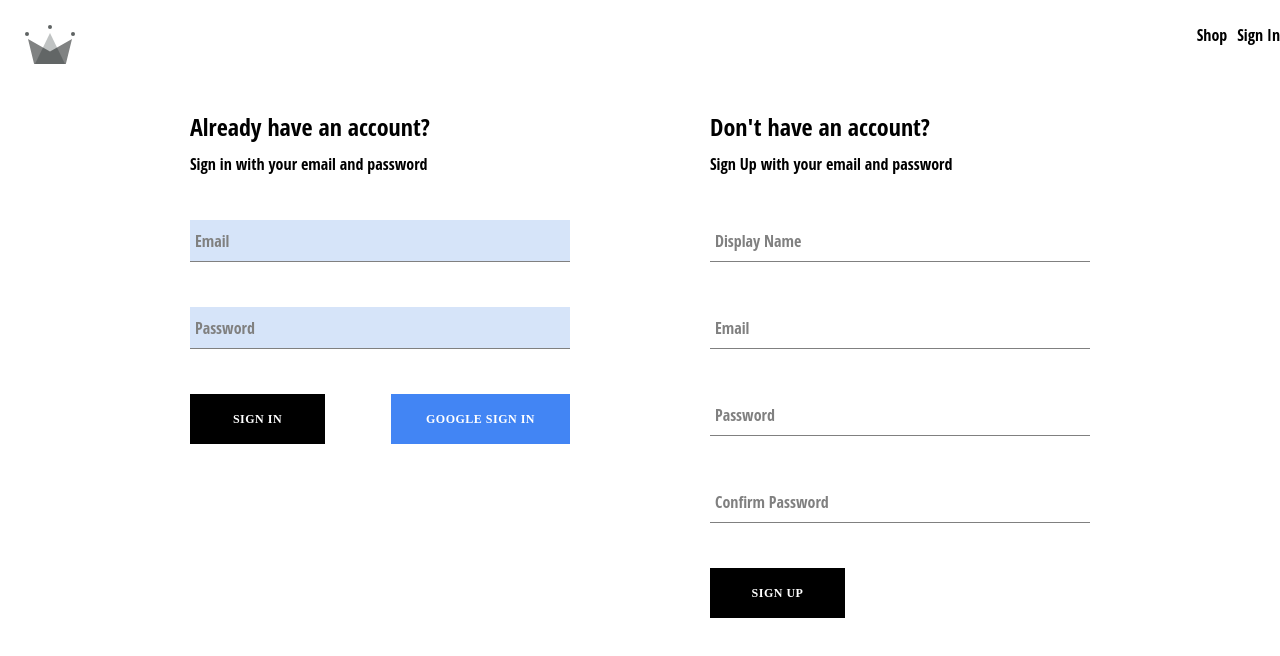
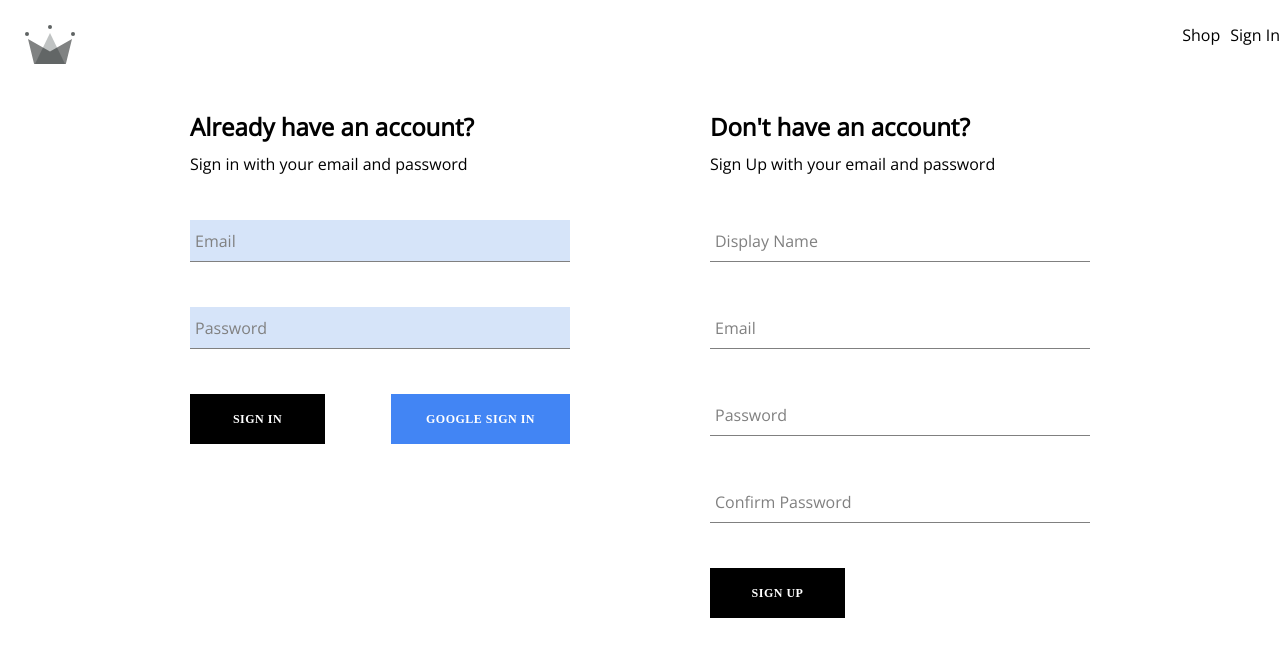
Before and after one commit to mcspira/Capstone_Project, a React (Create React App) app in the folder crwn-clothing/: page /auth in a window 1280 px wide. Shown: the top 656 px of the page. Built offline with nearby package versions, Linux system fonts and the light colour scheme.

Commit message:
Creating a sign out method, in the navigation and make functionality from this sign out

```diff
--- a/crwn-clothing/public/index.html
+++ b/crwn-clothing/public/index.html
@@ -24,6 +24,9 @@
       work correctly both with client-side routing and a non-root public URL.
       Learn how to configure a non-root public URL by running `npm run build`.
     -->
+    <link rel="preconnect" href="https://fonts.googleapis.com">
+    <link rel="preconnect" href="https://fonts.gstatic.com" crossorigin>
+    <link href="https://fonts.googleapis.com/css2?family=Open+Sans:wght@300&display=swap" rel="stylesheet">
     <title>React App</title>
   </head>
   <body>
--- a/crwn-clothing/src/components/sign-up-form/sign-up-form.component.jsx
+++ b/crwn-clothing/src/components/sign-up-form/sign-up-form.component.jsx
@@ -1,4 +1,4 @@
-import { useState } from "react";
+import { useState, useContext } from "react";
 
 import { FormInput } from "../form-input/form-input.component";
 
@@ -9,6 +9,7 @@ import {
   createUserDocumentFromAuth,
 } from "../../utils/firebase/firebase.utils";
 import { Button } from "../button/button.component";
+import { UserContext } from "../../contexts/user.context";
 
 const defaultFormFields = {
   displayName: "",
@@ -20,7 +21,7 @@ export const SignUpForm = () => {
   const [formFields, setFormFields] = useState(defaultFormFields);
   const { displayName, email, password, confirmPassword } = formFields;
 
-  console.log(formFields);
+  const { setCurrentUser } = useContext(UserContext)
 
   const resetFormFields = () => {
     setFormFields(defaultFormFields);
@@ -38,6 +39,8 @@ export const SignUpForm = () => {
         email,
         password
       );
+
+      setCurrentUser(user);
 
       await createUserDocumentFromAuth(user, { displayName });
 
--- a/crwn-clothing/src/index.scss
+++ b/crwn-clothing/src/index.scss
@@ -1,6 +1,6 @@
 body {
   margin: 0;
-  font-family: 'Open Sans Condensed', sans-serif;
+  font-family: 'Open Sans';
   -webkit-font-smoothing: antialiased;
   -moz-osx-font-smoothing: grayscale;
 }
--- a/crwn-clothing/src/routes/navigation/navigation.component.jsx
+++ b/crwn-clothing/src/routes/navigation/navigation.component.jsx
@@ -1,15 +1,19 @@
-import { useContext } from "react";
-
 import { Outlet, Link } from "react-router-dom";
 import "./navigation.styles.scss";
 
 import { ReactComponent as CrwnLogo } from "../../assets/crown.svg";
-
+import { useContext } from "react";
 import { UserContext } from "../../contexts/user.context";
 
+import { signOutUser } from "../../utils/firebase/firebase.utils";
+
 export const Navigation = () => {
-  const { currentUser } = useContext(UserContext)
-  console.log(currentUser)
+  const { currentUser, setCurrentUser } = useContext(UserContext);
+
+  const signOutHandler = async () => {
+    await signOutUser()
+    setCurrentUser(null)
+  }
 
   return (
     <>
@@ -22,9 +26,13 @@ export const Navigation = () => {
           <Link className="nav-link" to="/shop">
             Shop
           </Link>
-          <Link className="signIn-link" to="/auth">
-            Sign In
-          </Link>
+          {currentUser ? (
+            <span className="nav-link" onClick={signOutHandler}>SIGN OUT</span>
+          ) : (
+            <Link className="signIn-link" to="/auth">
+              Sign In
+            </Link>
+          )}
         </div>
       </div>
       <Outlet />
--- a/crwn-clothing/src/utils/firebase/firebase.utils.js
+++ b/crwn-clothing/src/utils/firebase/firebase.utils.js
@@ -6,6 +6,7 @@ import {
   GoogleAuthProvider,
   createUserWithEmailAndPassword,
   signInWithEmailAndPassword,
+  signOut
 } from "firebase/auth";
 
 import { getFirestore, doc, getDoc, setDoc } from "firebase/firestore";
@@ -78,5 +79,7 @@ export const createAuthUserWithEmailAndPassword = async (email, password) => {
 export const signInAuthUserWithEmailAndPassword = async (email, passoword) => {
   if (!email || !passoword) return;
 
-  return await createUserWithEmailAndPassword(auth, email, passoword);
+  return await signInWithEmailAndPassword(auth, email, passoword);
 };
+
+export const signOutUser = async () => await signOut(auth)
```
